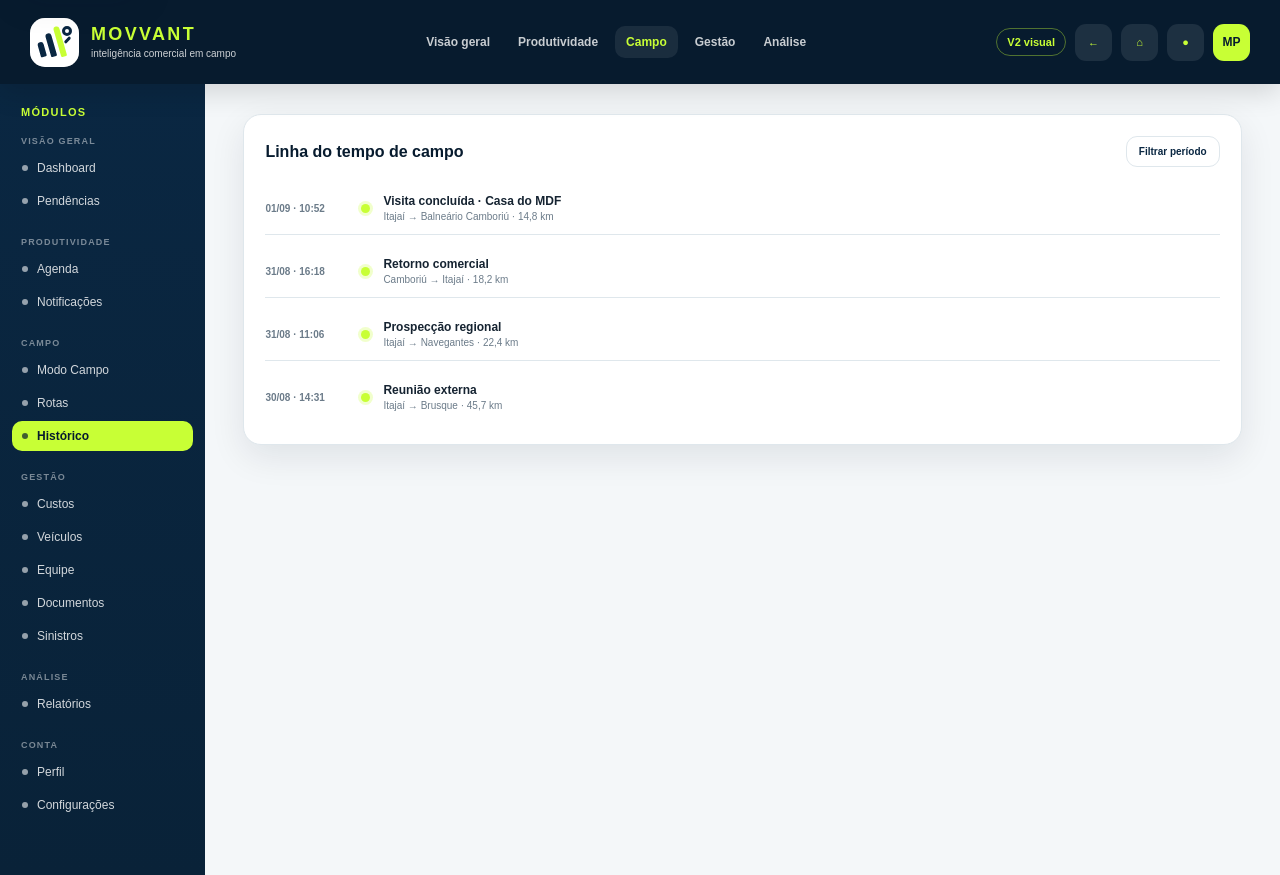
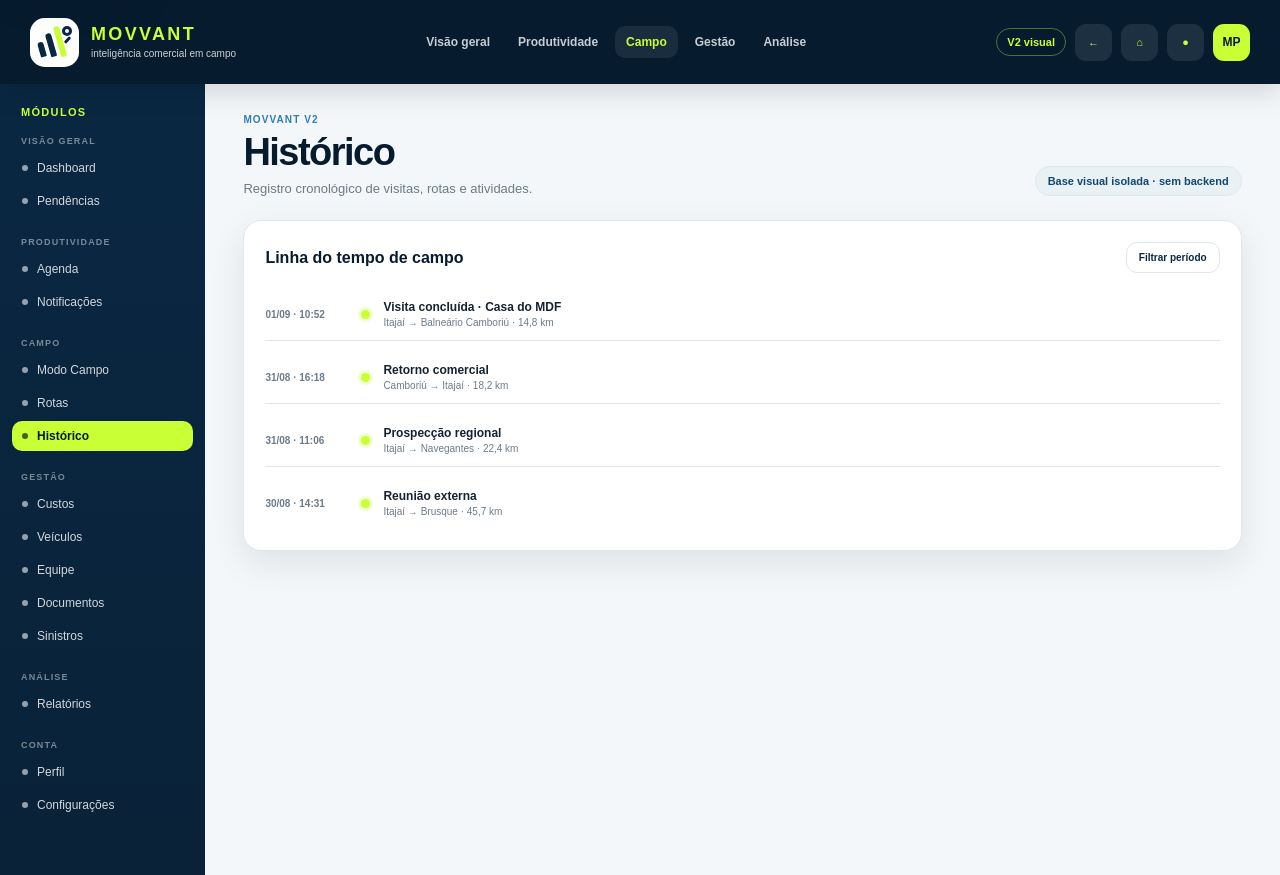
Before and after one commit to Manopanassolo/controle-facil-km, a Next.js app in the folder movvant-v2/: page /historico in a window 1280 px wide. Built offline with nearby package versions, Linux system fonts and the light colour scheme.

Commit message:
Add canonical header to history

```diff
--- a/movvant-v2/src/app/historico/page.tsx
+++ b/movvant-v2/src/app/historico/page.tsx
@@ -1,5 +1,6 @@
+import { ModuleHeader } from '@/components/CoreModules';
 import { HistoryModule } from '@/components/RemainingModules';
 
 export default function HistoryPage() {
-  return <HistoryModule />;
+  return <><ModuleHeader title="Histórico" description="Registro cronológico de visitas, rotas e atividades." /><HistoryModule /></>;
 }
```
